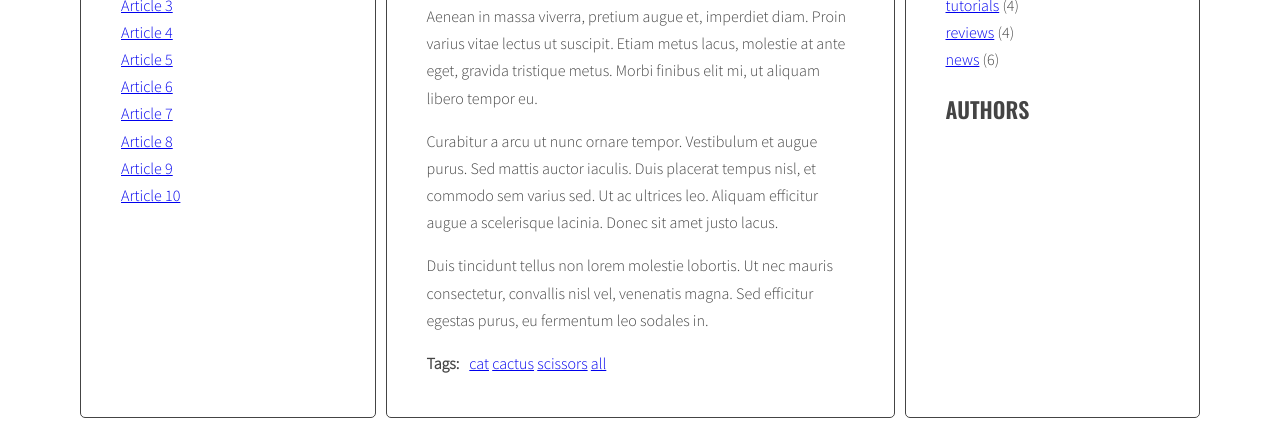
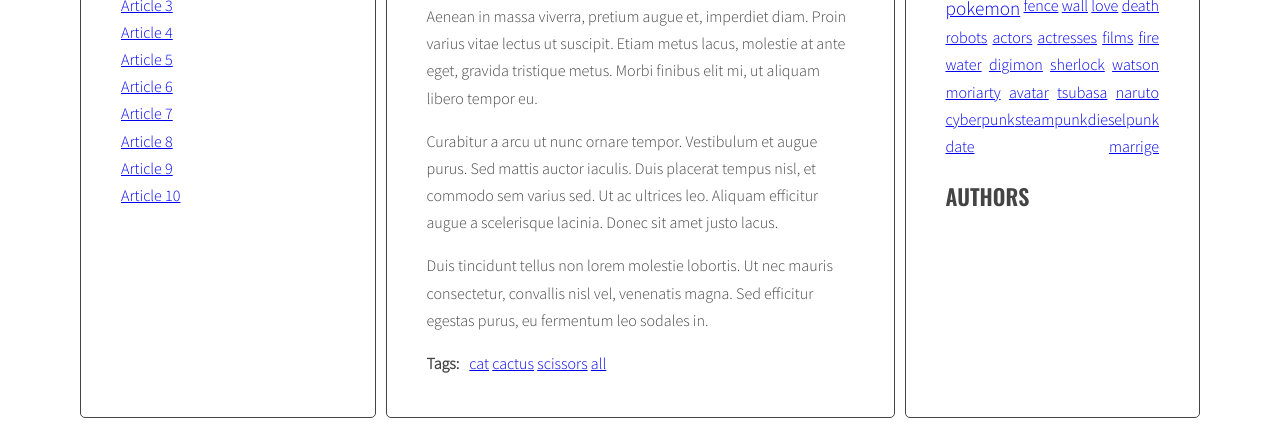
Before and after one commit to Konrad-Jowko/javascript-blog, a website: page index.html in a window 1280 px wide. Shown: the part 421-847 px from the top of the page. Drawn offline with nearby package versions, Linux system fonts and the light colour scheme.

Commit message:
Add tag cloud

```diff
--- a/index.html
+++ b/index.html
@@ -33,7 +33,7 @@
                 </ul>
               </div>
             </article>
-            <article class="post" id="article-2" data-tags="dog fence wall all" data-author="Theo Tabby">
+            <article class="post" id="article-2" data-tags="dog pokemon fence wall all" data-author="Theo Tabby">
               <h3 class="post-title">Article 2</h3>
               <p class="post-author"></p>
               <div class="post-content">
@@ -80,7 +80,7 @@
                 </ul>
               </div>
             </article>
-            <article class="post" id="article-5" data-tags="death fire water all" data-author="Marion Berry">
+            <article class="post" id="article-5" data-tags="death fire water cactus all" data-author="Marion Berry">
               <h3 class="post-title">Article 5</h3>
               <p class="post-author"></p>
               <div class="post-content">
@@ -96,7 +96,7 @@
                 </ul>
               </div>
             </article>
-            <article class="post" id="article-6" data-tags="pokemon digimon all" data-author="George Tuxedo">
+            <article class="post" id="article-6" data-tags="pokemon digimon water all" data-author="George Tuxedo">
               <h3 class="post-title">Article 6</h3>
               <p class="post-author"></p>
               <div class="post-content">
@@ -112,7 +112,7 @@
                 </ul>
               </div>
             </article>
-            <article class="post" id="article-7" data-tags="sherlock watson moriarty all" data-author="Kitty Toebean">
+            <article class="post" id="article-7" data-tags="sherlock cactus water watson moriarty all" data-author="Kitty Toebean">
               <h3 class="post-title">Article 7</h3>
               <p class="post-author"></p>
               <div class="post-content">
@@ -128,7 +128,7 @@
                 </ul>
               </div>
             </article>
-            <article class="post" id="article-8" data-tags="avatar tsubasa naruto all" data-author="Theo Tabby">
+            <article class="post" id="article-8" data-tags="avatar cactus tsubasa naruto all" data-author="Theo Tabby">
               <h3 class="post-title">Article 8</h3>
               <p class="post-author"></p>
               <div class="post-content">
@@ -144,7 +144,7 @@
                 </ul>
               </div>
             </article>
-            <article class="post" id="article-9" data-tags="cyberpunk steampunk dieselpunk all" data-author="Marion Berry">
+            <article class="post" id="article-9" data-tags="pokemon cactus cyberpunk steampunk dieselpunk all" data-author="Marion Berry">
               <h3 class="post-title">Article 9</h3>
               <p class="post-author"></p>
               <div class="post-content">
@@ -160,7 +160,7 @@
                 </ul>
               </div>
             </article>
-            <article class="post" id="article-10" data-tags="love date marrige all" data-author="George Tuxedo">
+            <article class="post" id="article-10" data-tags="pokemon cactus love date marrige all" data-author="George Tuxedo">
               <h3 class="post-title">Article 10</h3>
               <p class="post-author"></p>
               <div class="post-content">
@@ -180,11 +180,6 @@
           <aside class="sidebar">
             <h2 class="section-title">Tags</h2>
             <ul class="list tags">
-              <li><a href="#">design</a> <span>(6)</span></li>
-              <li><a href="#">code</a> <span>(5)</span></li>
-              <li><a href="#">tutorials</a> <span>(4)</span></li>
-              <li><a href="#">reviews</a> <span>(4)</span></li>
-              <li><a href="#">news</a> <span>(6)</span></li>
             </ul>
             <h2 class="section-title">Authors</h2>
             <ul class="list authors">
--- a/js/script.js
+++ b/js/script.js
@@ -58,7 +58,10 @@ const optArticleSelector = '.post',
   optTitleSelector = '.post-title',
   optTitleListSelector = '.titles',
   optArticleTagsSelector = '.post-tags .list',
-  optArticleAuthorSelector = '.post-author';
+  optArticleAuthorSelector = '.post-author',
+  optTagsListSelector = '.tags.list',
+  optCloudClassCount = 5,
+  optCloudClassPrefix = 'tag-size-';
 
 function generateTitleLinks (customSelector = '') {
   console.log('Custom selector = ' + customSelector);
@@ -108,7 +111,41 @@ function generateTitleLinks (customSelector = '') {
 /* TITLE LINKS GENERATION */
 generateTitleLinks();
 
+function calculateTagsParams(tags){
+  const params = {min: 999999, max: 0};
+
+  for(let tag in tags){
+
+    console.log(tag + ' is used ' + tags[tag] + ' times');
+
+    if(tags[tag] > params.max){
+      params.max = tags[tag];
+    }
+
+    if(tags[tag] < params.min){
+      params.min = tags[tag];
+    }
+  }
+
+  return params;
+}
+
+function calculateTagClass(count, params){
+
+  const normalizedCount = count - params.min;
+  const normalizedMax = params.max - params.min;
+  const percentage = normalizedCount / normalizedMax;
+  const classNumber = Math.floor( percentage * (optCloudClassCount - 1) + 1 );
+
+  return optCloudClassPrefix + classNumber;
+
+}
+
 function generateTags(){
+
+  /* [NEW] create a new variable allTags with an empty object */
+  let allTags = {};
+
   /* find all articles */
   const articles = document.querySelectorAll(optArticleSelector);
 
@@ -136,14 +173,43 @@ function generateTags(){
       /* add generated code to html variable */
       html = html + ' ' + link;
       console.log('html is : ' + html);
+      /* [NEW] check if this link is NOT already in allTags */
+      if(!allTags[articleTag]) {
+        /* [NEW] add tag to allTags object */
+        allTags[articleTag] = 1;
+      } else {
+        allTags[articleTag]++;
+      }
       /* END LOOP: for each tag */
     }
     /* insert HTML of all the links into the tags wrapper */
     tagWrapper.innerHTML = html;
     /* END LOOP: for every article: */
   }
+  /* [NEW] find list of tags in right column */
+  const tagList = document.querySelector('.tags');
+
+  const tagsParams = calculateTagsParams(allTags);
+  console.log('tagsParams:', tagsParams);
+  /* [NEW] create variable for all links HTML code */
+  let allTagsHTML = '';
+
+  /* [NEW] START LOOP: for each tag in allTags: */
+  for(let tag in allTags){
+    /* [NEW] generate code of a link and add it to allTagsHTML */
+
+    const tagLinkHTML = calculateTagClass(allTags[tag], tagsParams);
+    console.log('tagLinkHTML:', tagLinkHTML);
+
+    allTagsHTML += '<li><a href="#' + tag + '" class="'+ tagLinkHTML + '"><span> ' + tag + ' </span></a></li> ';
+  }
+  /* [NEW] END LOOP: for each tag in allTags: */
+
+  /*[NEW] add HTML from allTagsHTML to tagList */
+  tagList.innerHTML = allTagsHTML;
+
+
 }
-
 generateTags();
 
 /* TAG ONCLICK ACTION */
--- a/sass/style.scss
+++ b/sass/style.scss
@@ -51,6 +51,33 @@ body {
 
 .sidebar {
   flex: 1 0 0;
+
+  .tags {
+    display: flex;
+    flex-wrap: wrap;
+    justify-content: space-between;
+
+    .tag-size-1 {
+      font-size: 100%;
+      display: inline-flex;
+    }
+
+    .tag-size-2 {
+      font-size: 120%;
+    }
+
+    .tag-size-3 {
+      font-size: 140%;
+    }
+
+    .tag-size-4 {
+      font-size: 160%;
+    }
+
+    .tag-size-5 {
+      font-size: 200%;
+    }
+  }
 }
 
 .posts {
```
Also changed, not shown: css/style.css, 1 other file.
